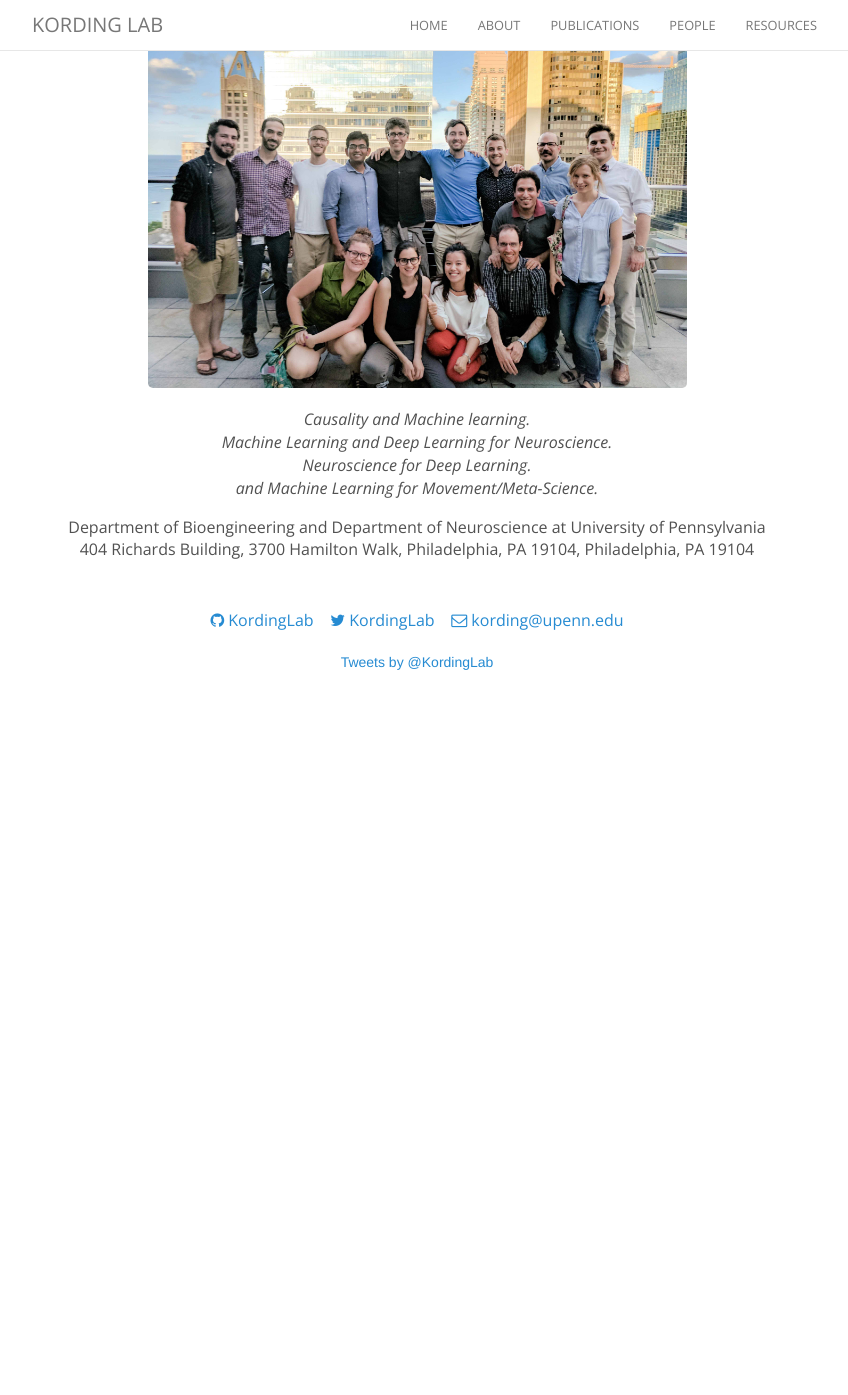
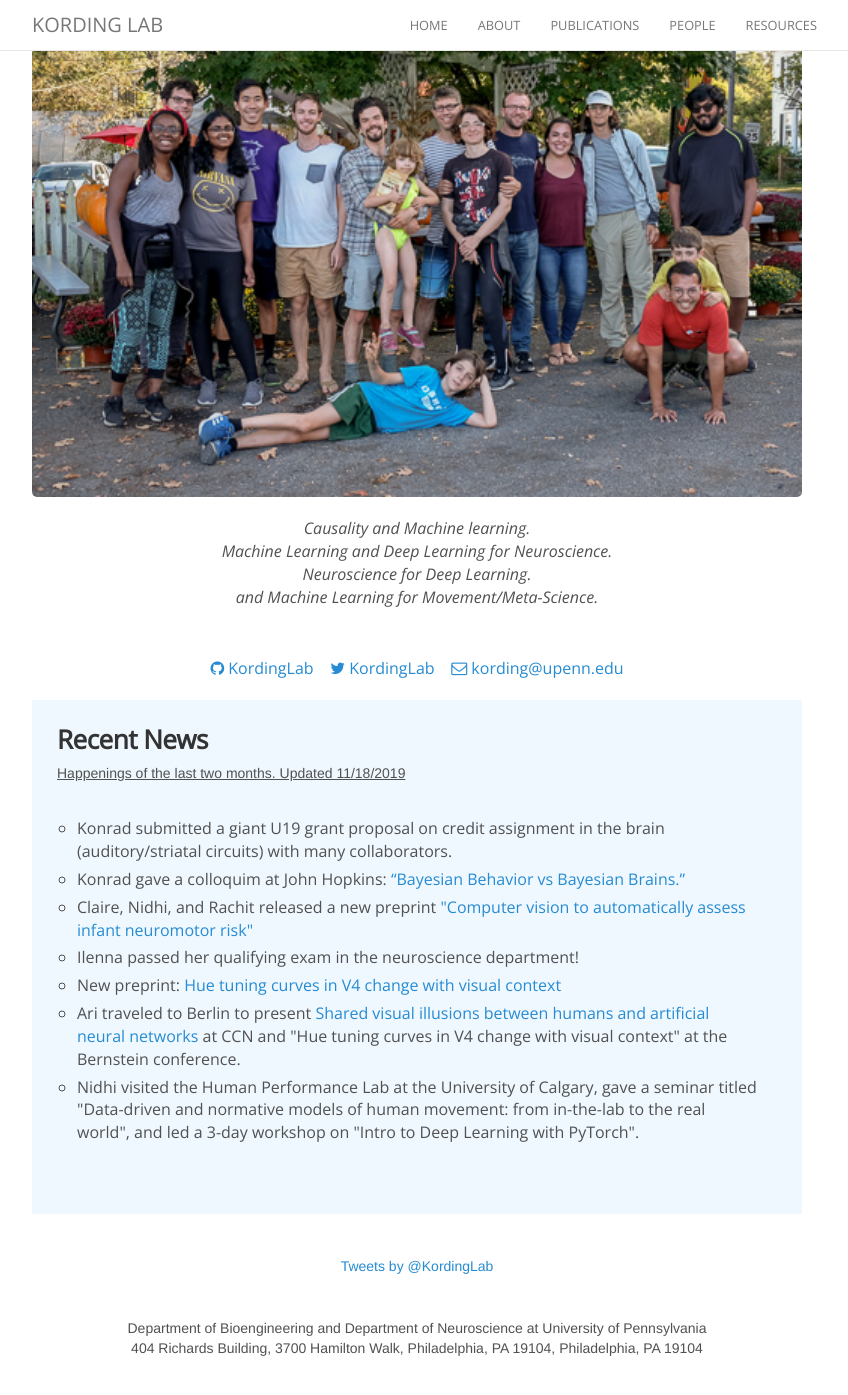
Before and after one commit to KordingLab/KordingLab.github.io, a Jekyll site: the page built from index.html, in a window 1280 px wide and 1400 px high, scrolled down 115 px. Shown: the top 1395 px of the window, without its empty margins (223-1071 px from the left). Built offline with Jekyll 4.4.1, drawn with Linux system fonts in a browser that asks for light colours; nearby versions of some CDN libraries; comment, search, counter and statistics services are not loaded; before the commit the page ends 900 px from its top, so only the background shows below that.

Commit message:
Added news section and updated photo

```diff
--- a/index.html
+++ b/index.html
@@ -4,19 +4,13 @@ layout: default
 
 <div class='container'>
     <header class="masthead text-center">
-      <div style="width:1px; height:1px; visibility:hidden; overflow:hidden">
-        <img class='img-responsive center-block' src="/images/people/klab_chicago_2.jpg" />
-      </div>
-      <img class='img-responsive center-block' src="/images/people/klab_chicago.jpg" width="70%" height="70%" onmouseover="this.src='/images/people/klab_chicago_2.jpg'" width="70%" height="70%" onmouseout="this.src='/images/people/klab_chicago.jpg'" width="70%" height="70%" />
+
+      <img class='img-responsive center-block' src="/images/people/KLAB_summer_2019.jpg" width="100%" height="100%" />
 
       <p>
       <i>Causality and Machine learning. <br> Machine Learning and Deep Learning for Neuroscience.<br>
       Neuroscience for Deep Learning.<br>
       and Machine Learning for Movement/Meta-Science.</i>
-
-      <span style="display: block; margin-bottom: 1em"></span>
-      Department of Bioengineering and Department of Neuroscience at University of Pennsylvania<br>
-      404 Richards Building, 3700 Hamilton Walk, Philadelphia, PA 19104, Philadelphia, PA 19104
 
         <span style="display: block; margin-bottom: 3em"></span>
 
@@ -25,8 +19,41 @@ layout: default
       <a href="mailto:kording@upenn.edu"><i class="fa fa-envelope-o"></i> kording@upenn.edu</a>
       </p>
 
+      <div class="w3-container" style="   background: #f0f8ff; padding: 25px">
+        <div style="text-align:left">
+          <h3> Recent News </h3>
+          <u>Happenings of the last two months. Updated 11/18/2019</u>
+          <span style="display: block; margin-bottom: 1em"></span>
+          <div class="news">
+
+            <ul style="list-style-position:outside;padding:20px" >
+               <li><span> Konrad submitted a giant U19 grant proposal on credit assignment in the brain (auditory/striatal circuits) with many collaborators.
+               <li><span> Konrad gave a colloquim at John Hopkins: <a href="https://pbs.jhu.edu/event/colloquium-konrad-kording/">“Bayesian Behavior vs Bayesian Brains.”</a>
+               <li><span> Claire, Nidhi, and Rachit released a new preprint <a href="https://www.biorxiv.org/content/10.1101/756262v1.abstract">"Computer vision to automatically assess infant neuromotor risk"</a>
+               <li><span> Ilenna passed her qualifying exam in the neuroscience department!
+               <li><span> New preprint: <a href="https://www.biorxiv.org/content/10.1101/780478v1">Hue tuning curves in V4 change with visual context</a>
+               <li><span> Ari traveled to Berlin to present <a href="https://ccneuro.org/2019/Papers/ViewPapers.asp?PaperNum=1299">Shared visual illusions between humans and artificial neural networks</a>
+                 at CCN and "Hue tuning curves in V4 change with visual context" at the Bernstein conference.
+               <li><span> Nidhi visited the Human Performance Lab at the University of Calgary,
+                 gave a seminar titled "Data-driven and normative models of human movement: from in-the-lab to the real world", and
+                  led a 3-day workshop on "Intro to Deep Learning with PyTorch".
+              </ul>
+            </div>
+        </div >
+      </div>
+
+
+
+      <span style="display: block; margin-bottom: 3em"></span>
+
+
       <a class="twitter-timeline" href="https://twitter.com/KordingLab" data-widget-id="695051708246941697">Tweets by @KordingLab</a>
       <script>!function(d,s,id){var js,fjs=d.getElementsByTagName(s)[0],p=/^http:/.test(d.location)?'http':'https';if(!d.getElementById(id)){js=d.createElement(s);js.id=id;js.src=p+"://platform.twitter.com/widgets.js";fjs.parentNode.insertBefore(js,fjs);}}(document,"script","twitter-wjs");</script>
 
+      <span style="display: block; margin-bottom: 3em"></span>
+      Department of Bioengineering and Department of Neuroscience at University of Pennsylvania<br>
+      404 Richards Building, 3700 Hamilton Walk, Philadelphia, PA 19104, Philadelphia, PA 19104
+      <span style="display: block; margin-bottom: 3em"></span>
+
     </header>
 </div>
```
Also changed, not shown: images/people/KLAB_summer_2019.jpg (added).
